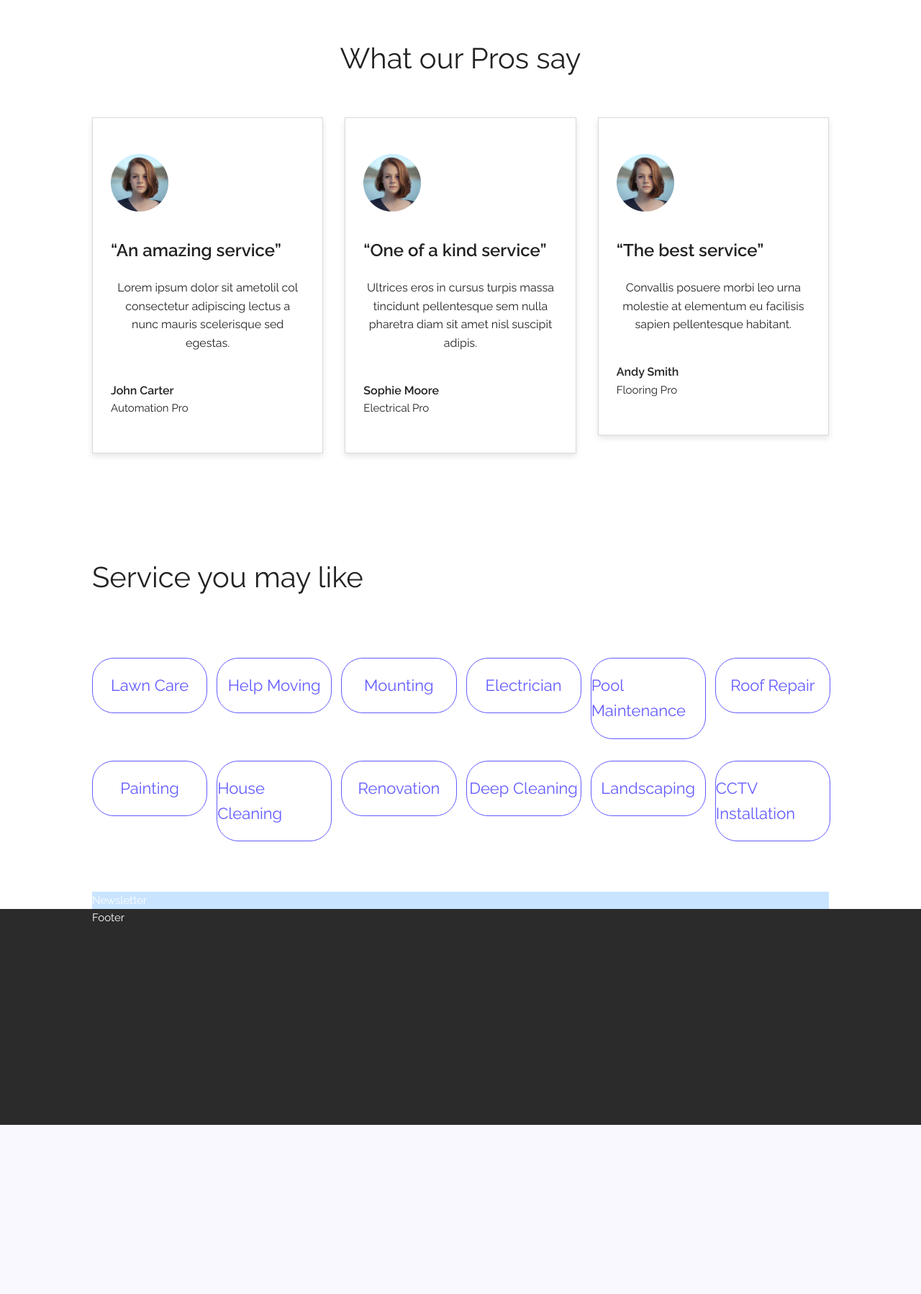
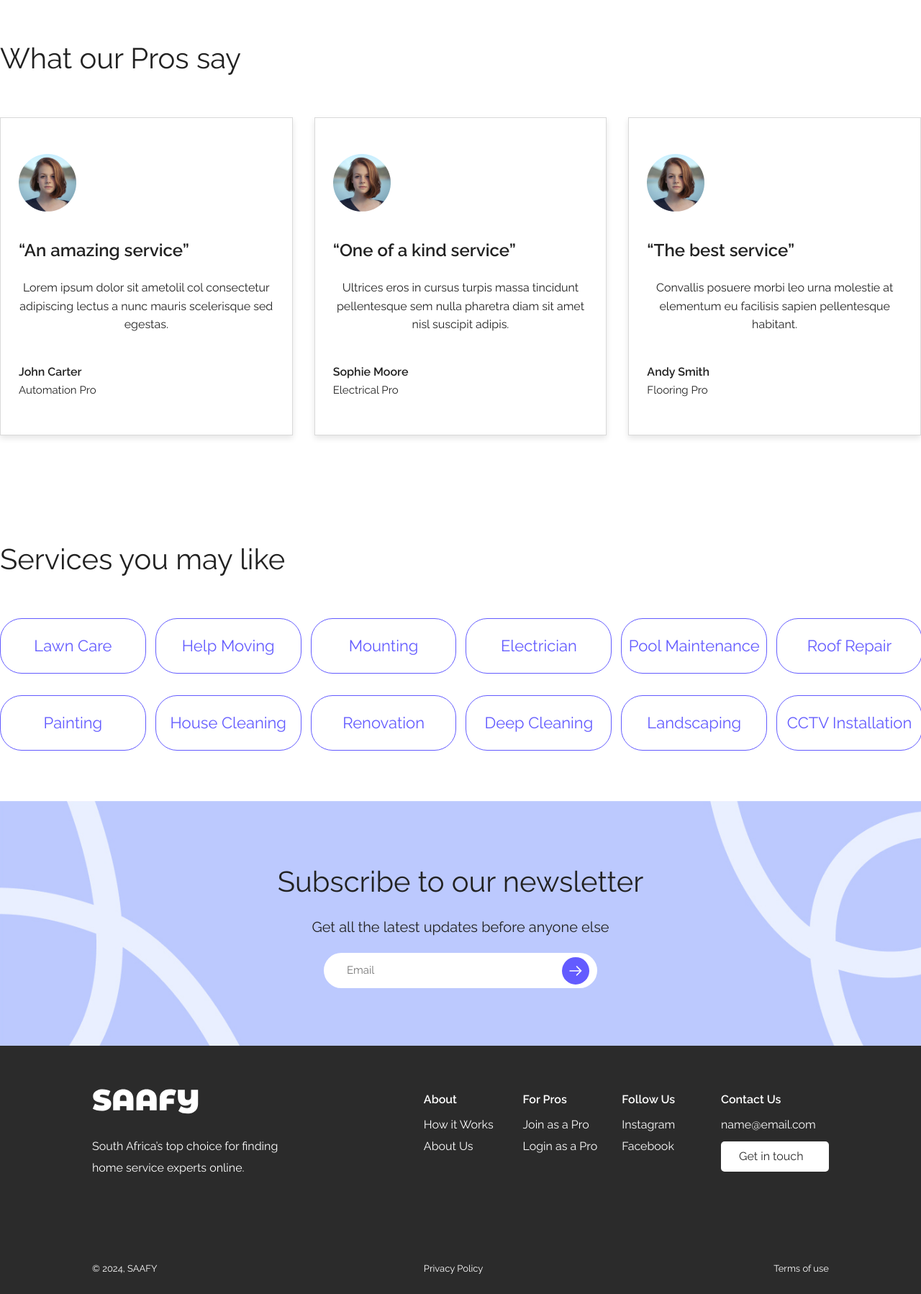
Before and after one commit to Q-MDS/saafy, a CodeIgniter app: page /saafy/index.php/home/test in a window 1280 px wide. Shown: the part 1586-3384 px from the top of the page at 72% size. Before the commit the page ends 3149 px from the top, so only its background shows below. Run offline with CodeIgniter, Linux system fonts and the light colour scheme; data that the repository does not hold is empty.

Commit message:
Homepage - footer

```diff
--- a/application/views/components/newsletter.php
+++ b/application/views/components/newsletter.php
@@ -1 +1,25 @@
-<div class="d-flex justify-content-center align-items-center flex-grow-1" style="background: #c9e4ff; color: #fff">Newsletter</div>
+<style>
+	.newsletter_container {
+		display: flex;
+		align-items: center;
+		justify-content: center;
+		background-image: url('./res/images/newsletter_bg.jpg');
+		background-repeat: no-repeat;
+		background-size: cover;
+	}
+</style>
+<div class="newsletter_container" style="padding-top: 80px; padding-bottom: 80px;">
+	<div class="container">
+		<div class="row">
+			<div style="display: flex; flex-direction: column; align-items: center;">
+				<div style="font-size: 4rem; text-align: center;">Subscribe to our newsletter</div>
+				<div style="font-size: 2rem; text-align: center; padding-top: 15px; padding-bottom: 20px">Get all the latest updates before anyone else</div>
+				<div style="display: flex; align-items: center; width: 340px; padding: 5px 30px; padding-right: 10px; border-radius: 30px; background: #FFF">
+					<div style="width: 100%;"><input id="" style="border: 0px; outline: 0px; width: 100%" placeholder="Email"></div>
+					<div><img src="<?php echo base_url(); ?>res/images/newsletter_send.svg" alt="Submit" style="display: block; cursor: pointer" /></div>
+				</div>
+		</div>
+		</div>
+	</div>
+
+</div>
--- a/application/views/home/index.php
+++ b/application/views/home/index.php
@@ -144,8 +144,8 @@
 		</div>
 	</div>
 
-	<div class="three-container" style="text-align: center; padding-top: 70px; padding-bottom: 70px; width: 100%">
-		<div style="grid-column: span 3; padding-bottom: 50px; font-size: 4rem; font-weight: 400">What our Pros say</div>
+	<div style="width: 100%; padding-top: 70px; padding-bottom: 50px; font-size: 4rem; font-weight: 400">What our Pros say</div>
+	<div class="three-container" style="text-align: center; padding-bottom: 70px; width: 100%">
 		<div class="pro-card">
 			<div><img src="<?php echo base_url(); ?>res/images/iph1.png" alt="Search" style="display: block" /></div>
 			<div class="comment">“An amazing service”</div>
@@ -169,8 +169,8 @@
 		</div>
 	</div>
 
-	<div class="six-container" style="text-align: left; padding-top: 70px; padding-bottom: 70px; width: 100%; row-gap: 30px">
-		<div style="grid-column: span 6; padding-bottom: 50px; font-size: 4rem; font-weight: 400">Service you may like</div>
+	<div style="width: 100%; padding-top: 70px; padding-bottom: 50px; font-size: 4rem; font-weight: 400">Services you may like</div>
+	<div class="six-container" style="text-align: left;  padding-bottom: 70px; width: 100%; row-gap: 30px">
 		<div class="services-btn">Lawn Care</div>
 		<div class="services-btn">Help Moving</div>
 		<div class="services-btn">Mounting</div>
@@ -186,8 +186,8 @@
 		<div class="services-btn">CCTV Installation</div>
 	</div>
 
+<!-- </div> -->
+</div>
 	<?php
 		$this->load->view('components/newsletter');
 	?>
-<!-- </div> -->
-</div>
--- a/application/views/includes/footer.php
+++ b/application/views/includes/footer.php
@@ -1,5 +1,34 @@
+<style>
+
+</style>
 <div class="container">
-<div style="height: 300px; background: #2b2b2b; color: #fff">
-	Footer
+	<div class="ftr-container">
+		<div style="display: flex; flex-direction: column; row-gap; line-height: 3rem; font-size: 1.6rem">
+			<div><img src="<?php echo base_url(); ?>res/images/logo_footer.svg" alt="Submit" style="display: block; cursor: pointer" /></div>
+			<div style="max-width: 275px;"><br>South Africa’s top choice for finding home service experts online.</div>
+			<div style="padding-top: 110px; text-align: left; font-size: 1.3rem">© 2024, SAAFY</div>
+		</div>
+		<div style="display: flex; flex-direction: column; row-gap; line-height: 3rem; font-size: 1.6rem">
+			<div style="font-weight: bold; padding-bottom: 5px;">About</div>
+			<div>How it Works</div>
+			<div>About Us</div>
+			<div style="padding-top: 140px; font-size: 1.3rem">Privacy Policy</div>
+		</div>
+		<div style="display: flex; flex-direction: column; row-gap; line-height: 3rem; font-size: 1.6rem">
+			<div style="font-weight: bold; padding-bottom: 5px;">For Pros</div>
+			<div>Join as a Pro</div>
+			<div>Login as a Pro</div>
+		</div>
+		<div style="display: flex; flex-direction: column; row-gap; line-height: 3rem; font-size: 1.6rem">
+			<div style="font-weight: bold; padding-bottom: 5px;">Follow Us</div>
+			<div>Instagram</div>
+			<div>Facebook</div>
+		</div>
+		<div style="display: flex; flex-direction: column; row-gap; line-height: 3rem; font-size: 1.6rem">
+			<div style="font-weight: bold; padding-bottom: 5px;">Contact Us</div>
+			<div>name@email.com</div>
+			<div style="background: #ffffff; color: #2b2b2b; padding: 6px 25px; border-radius: 5px; margin-top: 8px; min-width: 100px">Get in touch</div>
+			<div style="padding-top: 120px; text-align: right; font-size: 1.3rem">Terms of use</div>
+		</div>
+	</div>
 </div>
-</div>
--- a/application/views/includes/template.php
+++ b/application/views/includes/template.php
@@ -45,9 +45,9 @@
 	</div>
 
 	<div style="width: 100%;">
-		<div class="container">
+		<!-- <div class="container"> -->
 			<?php $this->load->view($main_content); ?>
-		</div>
+		<!-- </div> -->
 	</div>
 
 	<!-- <div style="width: 100%;"> -->
--- a/res/css/main.css
+++ b/res/css/main.css
@@ -121,12 +121,33 @@
 }
 @media (max-width: 945px) {
 	.six-container {
-		grid-template-columns: 1fr; /* 2 columns for medium screens */
+		grid-template-columns: 2fr; /* 2 columns for medium screens */
 	}
 }
 
 @media (max-width: 480px) {
 	.six-container {
+		grid-template-columns: 1fr; /* 1 column for small screens */
+	}
+}
+
+/* Footer container */
+.ftr-container {
+	display: grid;
+	grid-template-columns: 4fr 1fr 1fr 1fr 1fr;
+	grid-gap: 30px;
+	padding-top: 60px;
+	padding-bottom: 20px;
+	color: white
+}
+@media (max-width: 945px) {
+	.ftr-container {
+		grid-template-columns: 2fr  /* 2 columns for medium screens */
+	}
+}
+
+@media (max-width: 480px) {
+	.ftr-container {
 		grid-template-columns: 1fr; /* 1 column for small screens */
 	}
 }
```
Also changed, not shown: res/images/logo_footer.svg (added), res/images/newsletter_bg.jpg (added), res/images/newsletter_send.svg (added).
